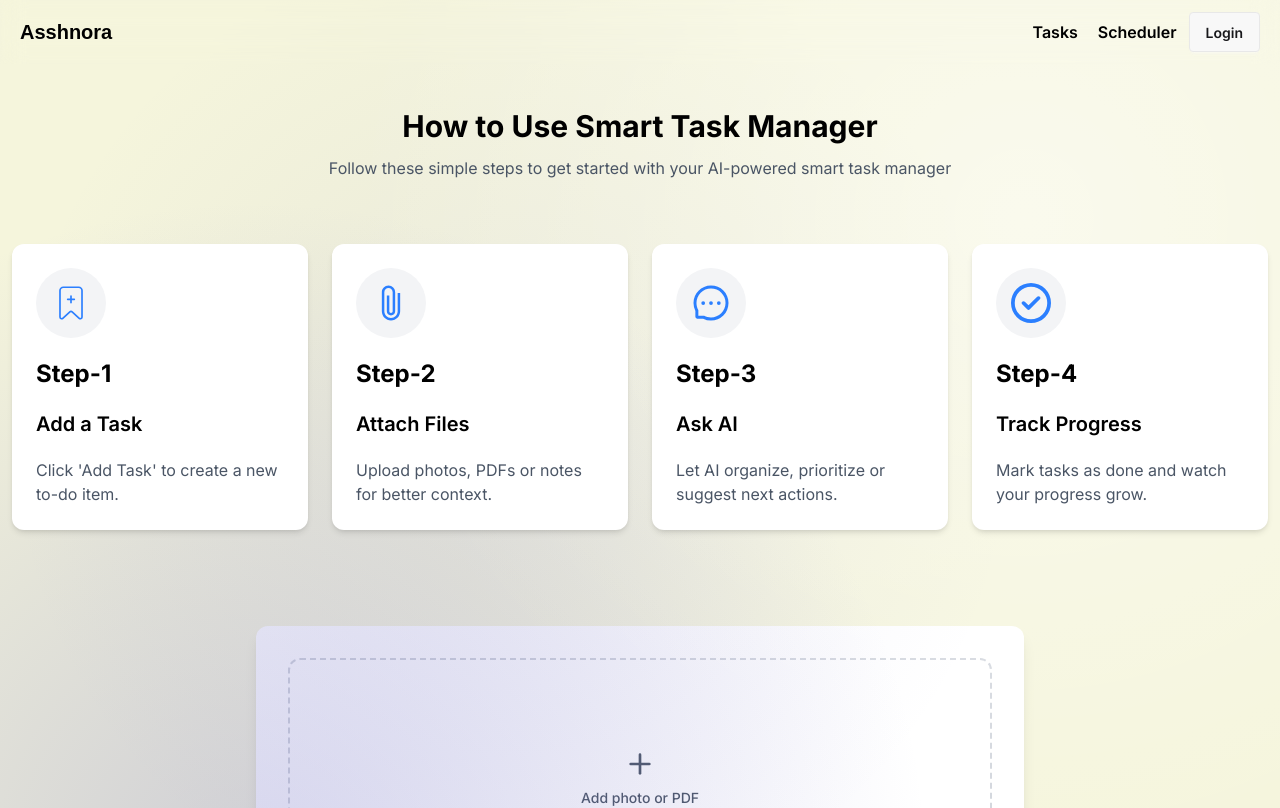
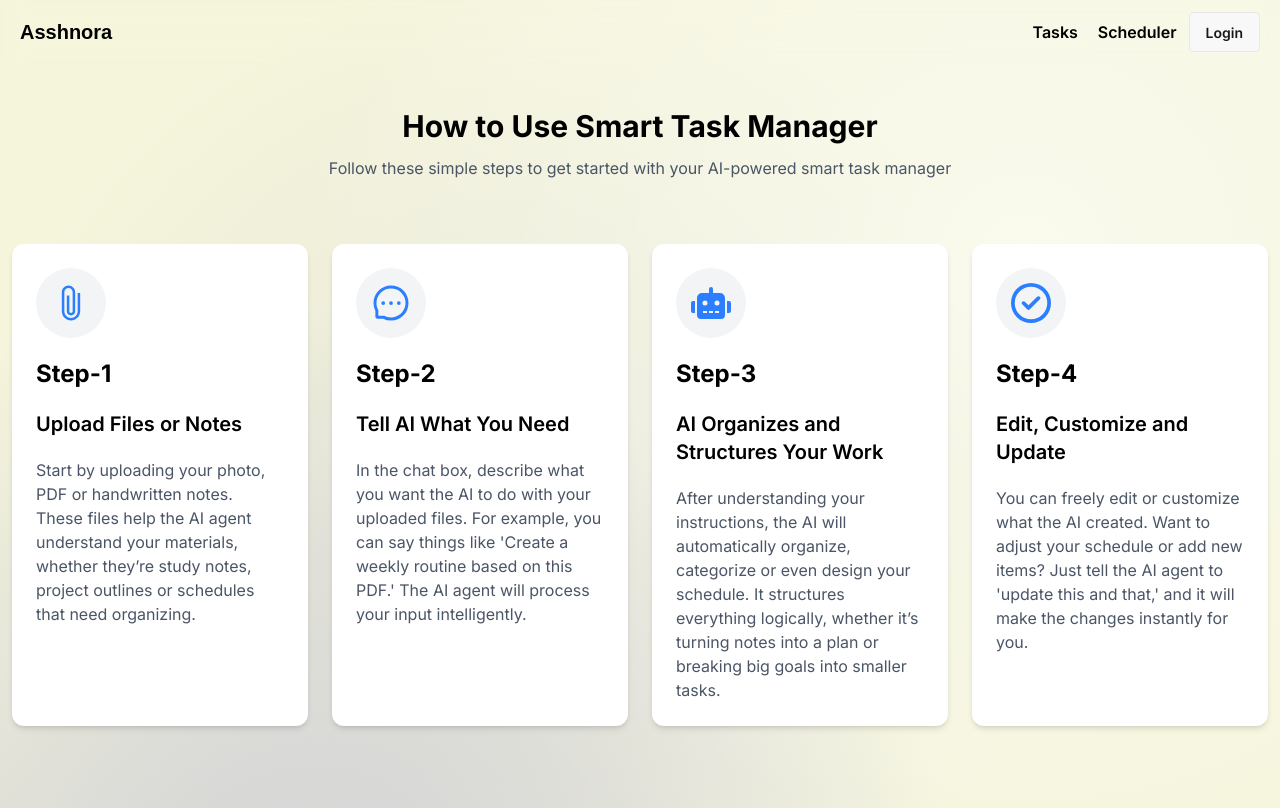
Before and after one commit to tahmid-khan-hub/Asshnora, a Next.js app: page /tasks in a window 1280 px wide. Shown: the top 808 px of the page. Built offline with nearby package versions, Linux system fonts and the light colour scheme; a web font is replaced by a local one.

Commit message:
Updated the instructions of tasks page

```diff
--- a/src/app/tasks/page.tsx
+++ b/src/app/tasks/page.tsx
@@ -1,36 +1,36 @@
 "use client";
 import React from "react";
 import { AiOutlineMessage } from "react-icons/ai";
-import { CiBookmarkPlus } from "react-icons/ci";
 import { FaRegCircleCheck } from "react-icons/fa6";
 import { FiArrowRight, FiPlus } from "react-icons/fi";
 import { IoMdAttach } from "react-icons/io";
 import { motion } from "framer-motion";
+import { FaRobot } from "react-icons/fa";
 
 const TasksPage = () => {
   const HowtoUseTask = [
     {
       step: 1,
-      title: "Add a Task",
-      desc: "Click 'Add Task' to create a new to-do item.",
-      icon: <CiBookmarkPlus size={40} />,
+      title: "Upload Files or Notes",
+      desc: "Start by uploading your photo, PDF or handwritten notes. These files help the AI agent understand your materials, whether they’re study notes, project outlines or schedules that need organizing.",
+      icon: <IoMdAttach size={40} />,
     },
     {
       step: 2,
-      title: "Attach Files",
-      desc: "Upload photos, PDFs or notes for better context.",
-      icon: <IoMdAttach size={40} />,
+      title: "Tell AI What You Need",
+      desc: "In the chat box, describe what you want the AI to do with your uploaded files. For example, you can say things like 'Create a weekly routine based on this PDF.' The AI agent will process your input intelligently.",
+      icon: <AiOutlineMessage size={40} />,
     },
     {
       step: 3,
-      title: "Ask AI",
-      desc: "Let AI organize, prioritize or suggest next actions.",
-      icon: <AiOutlineMessage size={40} />,
+      title: "AI Organizes and Structures Your Work",
+      desc: "After understanding your instructions, the AI will automatically organize, categorize or even design your schedule. It structures everything logically, whether it’s turning notes into a plan or breaking big goals into smaller tasks.",
+      icon: <FaRobot size={40} />,
     },
     {
       step: 4,
-      title: "Track Progress",
-      desc: "Mark tasks as done and watch your progress grow.",
+      title: "Edit, Customize and Update",
+      desc: "You can freely edit or customize what the AI created. Want to adjust your schedule or add new items? Just tell the AI agent to 'update this and that,' and it will make the changes instantly for you.",
       icon: <FaRegCircleCheck size={40} />,
     },
   ];
```
